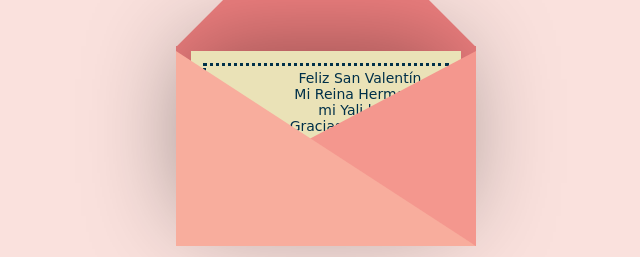
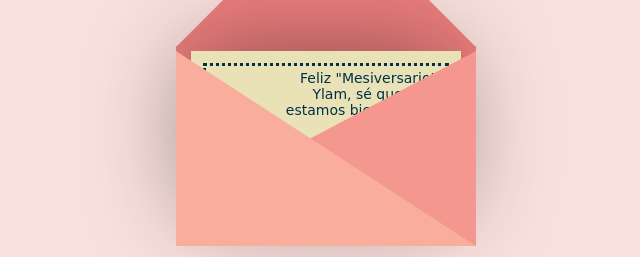
Before and after one commit to lumod97/san_valentin, a plain HTML site: page index.html in a window 1280 px wide. Shown: the part 292-549 px from the top of the page, without its empty margins (314-954 px from the left). Drawn offline with nearby package versions, Linux system fonts and the light colour scheme.

Commit message:
Update index.html

```diff
--- a/index.html
+++ b/index.html
@@ -17,8 +17,8 @@
             <div class="envelope"></div>
             <div class="front"></div>
             <div class="card">
-                <div class="text">Feliz San Valentín</br> Mi Reina Hermosa, <br> mi Yali bella<br> Gracias por existir y
-                    <br> por aparecer en mi vida <br> te amo! <br> ERES ASOLLIVARAM!</div>
+                <div class="text">Feliz "Mesiversario"</br> Ylam, sé que no <br> estamos bien, pero aún así,<br> gracias por existir y
+                    <br> por aparecer en mi vida <br> y continuar a mi lado te amo! <br> Feliz 17 ♥</div>
                 <div class="heart"></div>
             </div>
             <div class="hearts">
```
